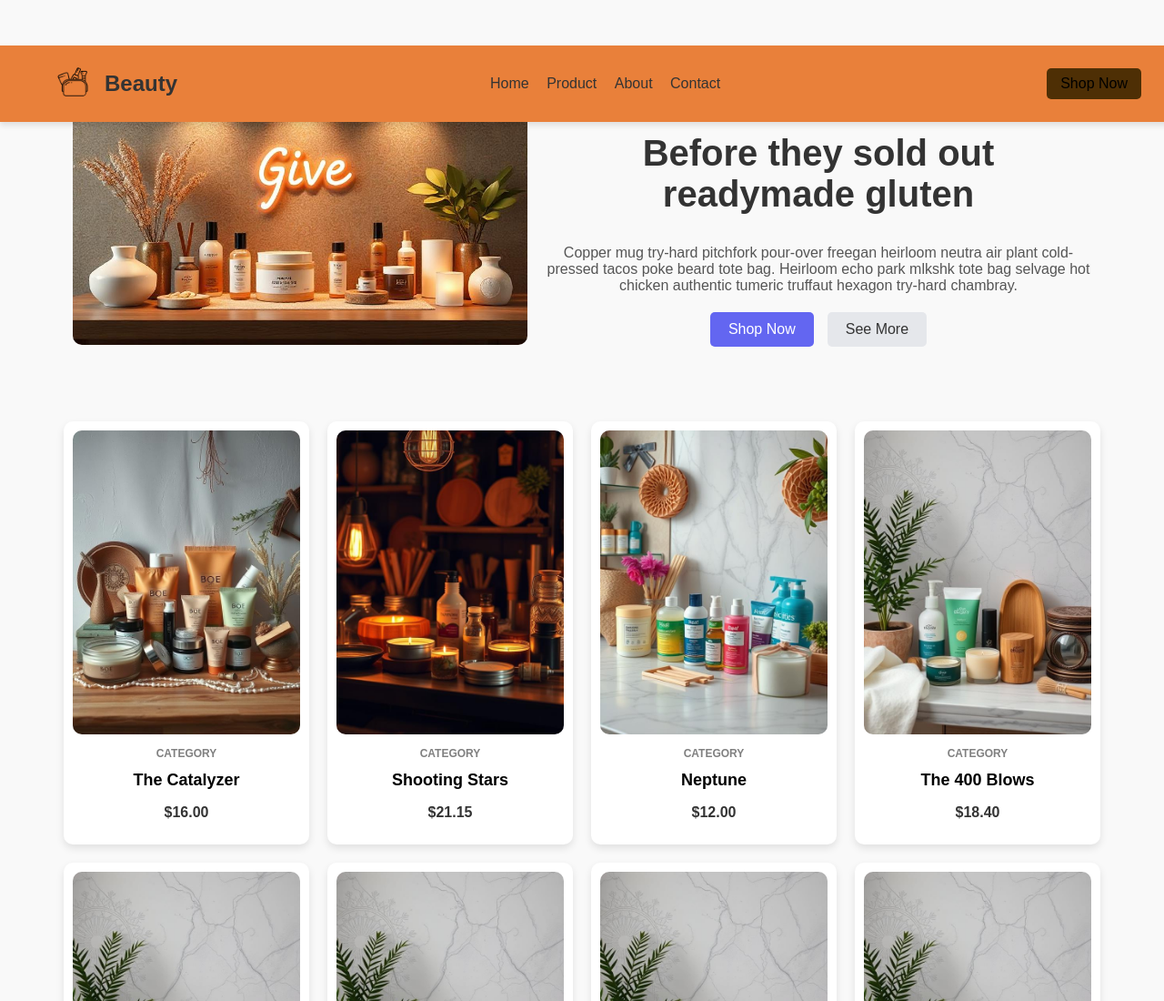
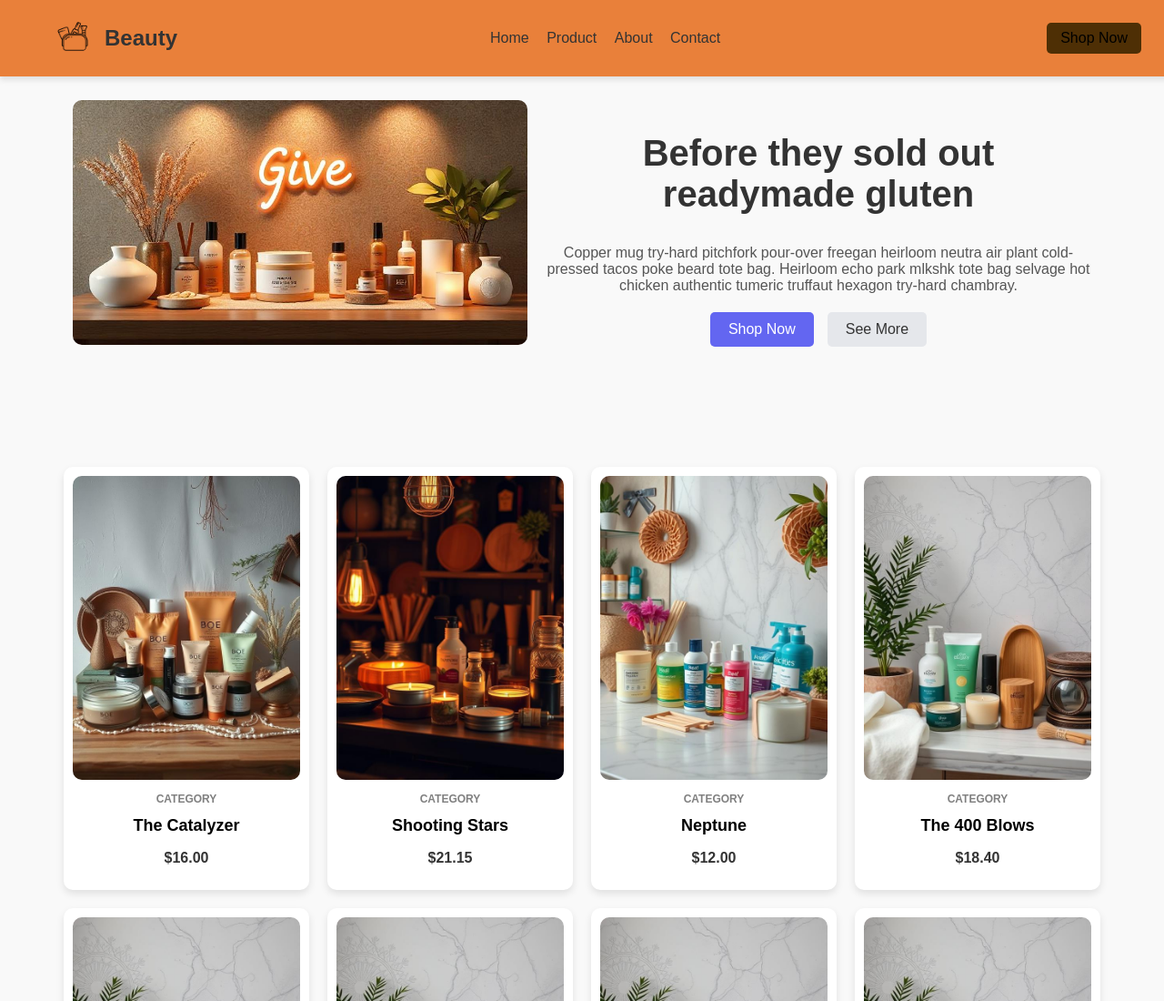
Before and after one commit to DevicharanPrajapati/Ecomerc, a plain HTML site: page index.html in a window 1280 px wide. Shown: the top 1100 px of the page at 91% size. Drawn offline with Linux system fonts and the light colour scheme.

Commit message:
Update styles.css padding plus hero

```diff
--- a/styles.css
+++ b/styles.css
@@ -81,8 +81,7 @@ body {
 
 /* hero section */
 .hero-section {
-    margin-top: 50px;
-    padding: 60px 20px;
+    padding: 110px 20px;
     display: flex;
     justify-content: center;
 }
```
